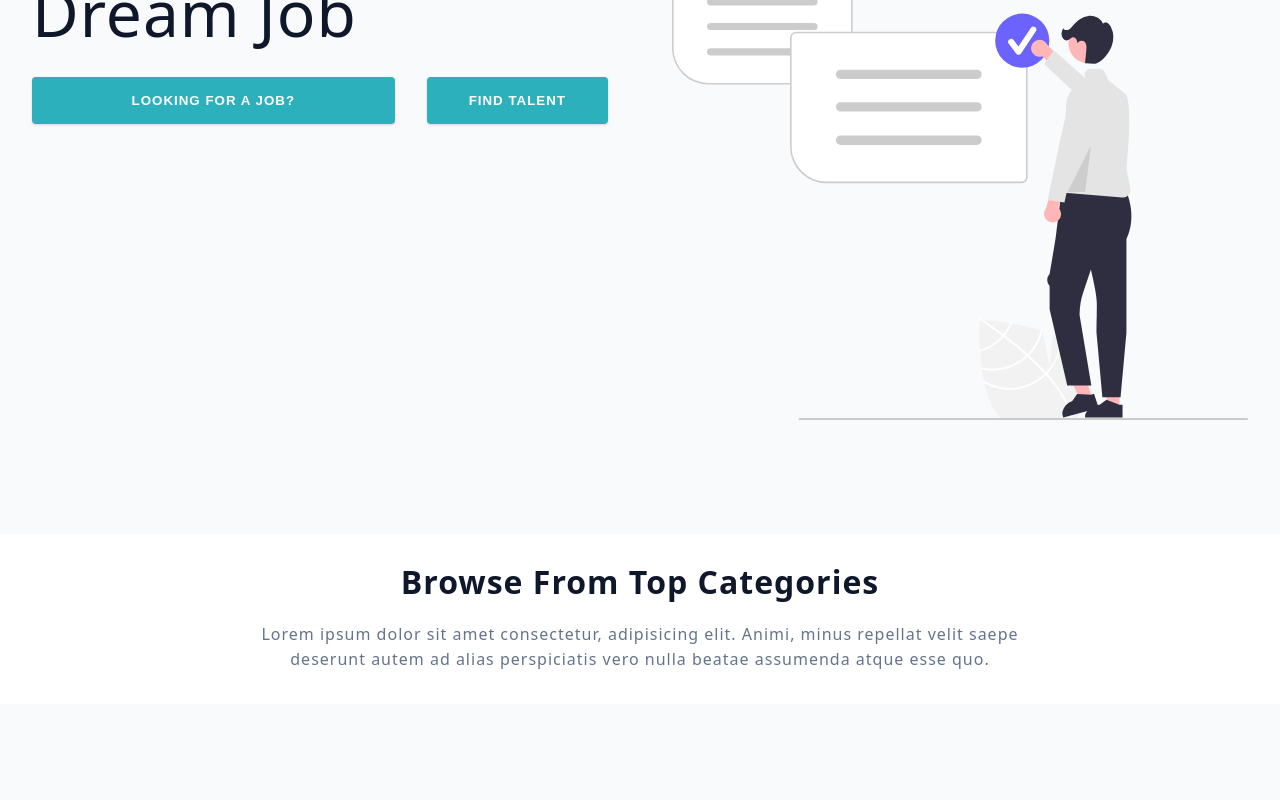
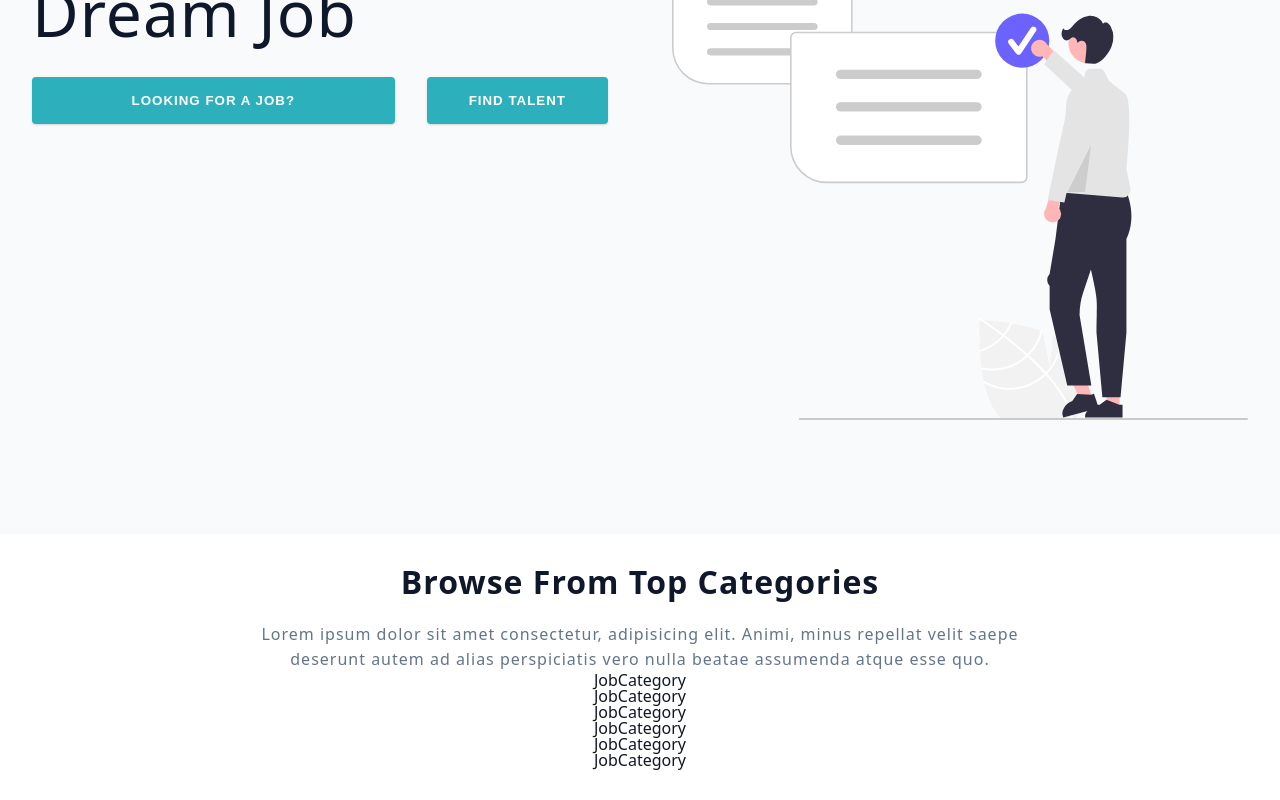
Before and after one commit to Jon-Felipe/jobli, a React (Vite) app in the folder client/: page / in a window 1280 px wide. Shown: the part 331-1131 px from the top of the page. Before the commit the page ends 1035 px from the top, so only its background shows below. Built offline with nearby package versions, Linux system fonts and the light colour scheme.

Commit message:
job category component initial

```diff
--- /dev/null
+++ b/client/src/components/JobCategory.tsx
@@ -0,0 +1,9 @@
+import React from 'react';
+
+type Props = {};
+
+const JobCategory = (props: Props) => {
+  return <article>JobCategory</article>;
+};
+
+export default JobCategory;
--- a/client/src/pages/Home.tsx
+++ b/client/src/pages/Home.tsx
@@ -1,7 +1,11 @@
 import styled from 'styled-components';
+
+// components
+import JobCategory from '../components/JobCategory';
 
 // extras
 import heroImg from '../assets/images/hero_img.svg';
+import { jobCategories } from '../utils/constants';
 
 type Props = {};
 
@@ -34,6 +38,9 @@ function Home({}: Props) {
             </p>
           </div>
         </header>
+        {jobCategories.map((jobCategory) => (
+          <JobCategory key={jobCategory.id} {...jobCategory} />
+        ))}
       </section>
     </Wrapper>
   );
--- a/client/src/utils/constants.ts
+++ b/client/src/utils/constants.ts
@@ -1,6 +1,6 @@
 import { JobCategory } from './types';
 
-export const jobCategory: JobCategory[] = [
+export const jobCategories: JobCategory[] = [
   {
     id: 1,
     icon: '',
```
